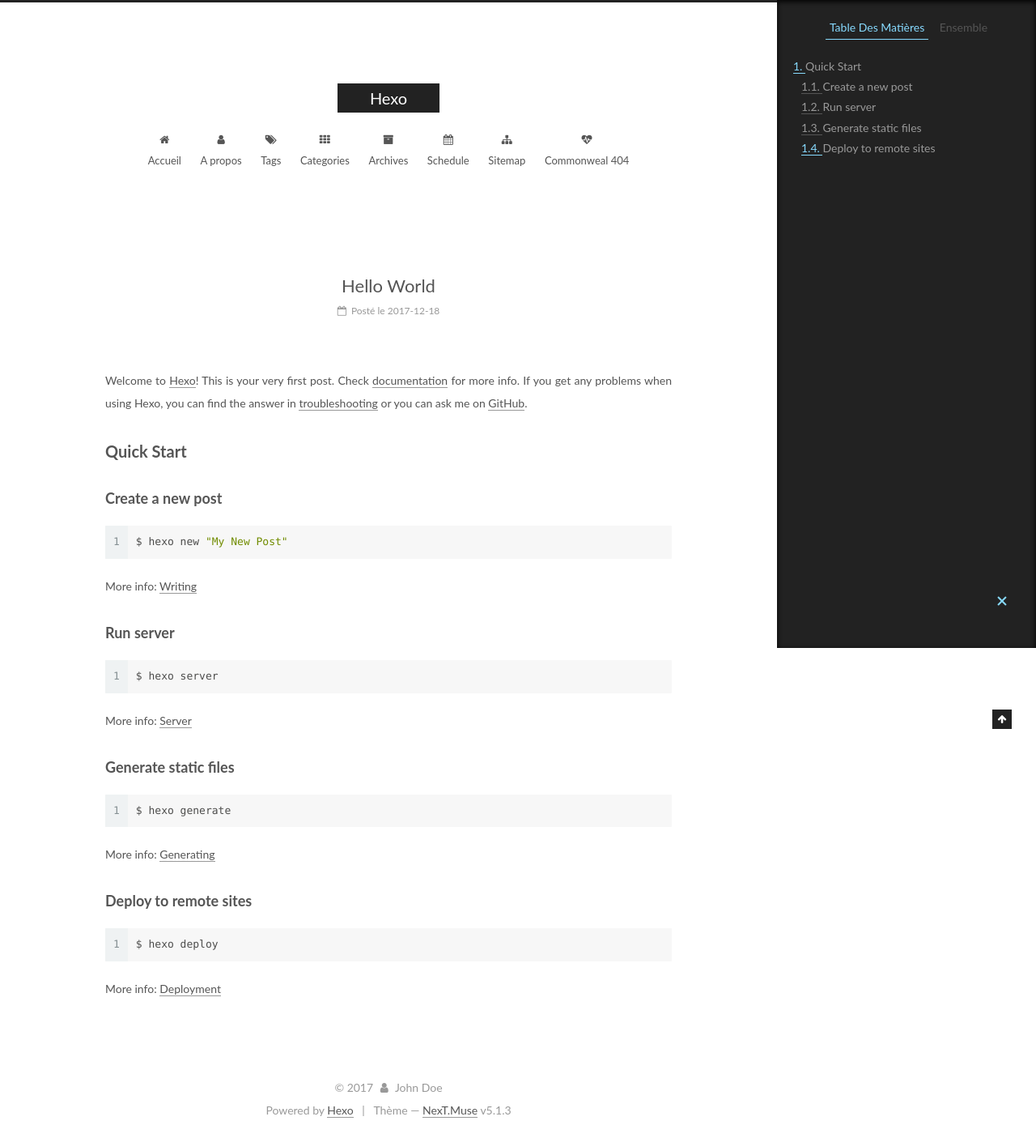
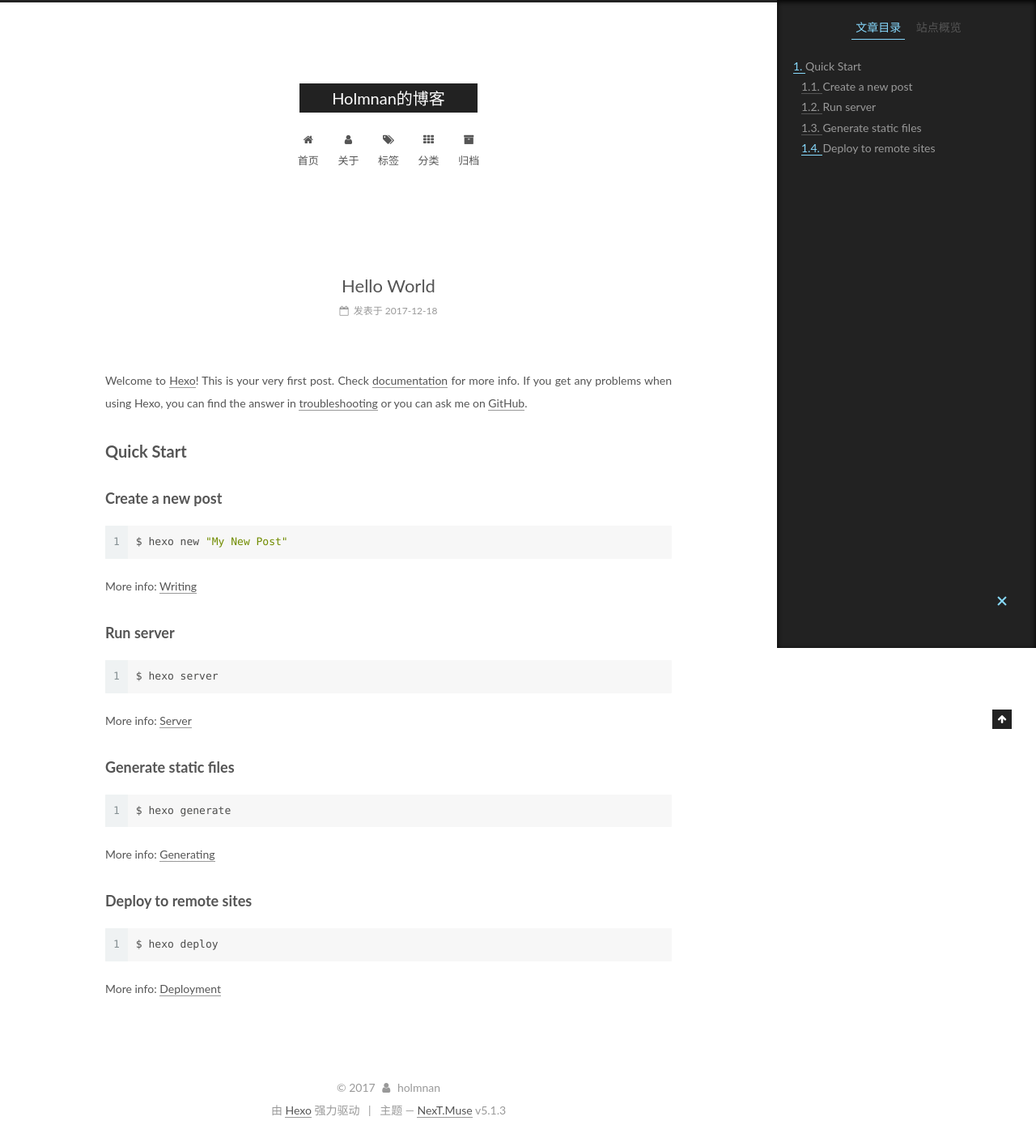
Before and after one commit to Holmnan/Holmnan.github.io, a plain HTML site: page 2017/12/18/hello-world/index.html in a window 1280 px wide. Shown: the whole page at 81% size. Drawn offline with Linux system fonts and the light colour scheme.

Commit message:
Site updated: 2017-12-18 18:55:05

```diff
--- a/2017/12/18/hello-world/index.html
+++ b/2017/12/18/hello-world/index.html
@@ -5,7 +5,7 @@
 
 
 
-<html class="theme-next muse use-motion" lang="">
+<html class="theme-next muse use-motion" lang="zh-Hans">
 <head>
   <meta charset="UTF-8"/>
 <meta http-equiv="X-UA-Compatible" content="IE=edge" />
@@ -83,8 +83,9 @@
 <meta property="og:type" content="article">
 <meta property="og:title" content="Hello World">
 <meta property="og:url" content="http://yoursite.com/2017/12/18/hello-world/index.html">
-<meta property="og:site_name" content="Hexo">
+<meta property="og:site_name" content="Holmnan的博客">
 <meta property="og:description" content="Welcome to Hexo! This is your very first post. Check documentation for more info. If you get any problems when using Hexo, you can find the answer in troubleshooting or you can ask me on GitHub. Quick">
+<meta property="og:locale" content="zh-Hans">
 <meta property="og:updated_time" content="2017-12-18T09:34:33.000Z">
 <meta name="twitter:card" content="summary">
 <meta name="twitter:title" content="Hello World">
@@ -104,7 +105,7 @@
     motion: {"enable":true,"async":false,"transition":{"post_block":"fadeIn","post_header":"slideDownIn","post_body":"slideDownIn","coll_header":"slideLeftIn","sidebar":"slideUpIn"}},
     duoshuo: {
       userId: '0',
-      author: 'Author'
+      author: '博主'
     },
     algolia: {
       applicationID: '',
@@ -124,7 +125,7 @@
 
 
 
-  <title>Hello World | Hexo</title>
+  <title>Hello World | Holmnan的博客</title>
 
 
 
@@ -136,7 +137,7 @@
 
 </head>
 
-<body itemscope itemtype="http://schema.org/WebPage" lang="">
+<body itemscope itemtype="http://schema.org/WebPage" lang="zh-Hans">
 
 
 
@@ -154,7 +155,7 @@
     <div class="custom-logo-site-title">
       <a href="/"  class="brand" rel="start">
         <span class="logo-line-before"><i></i></span>
-        <span class="site-title">Hexo</span>
+        <span class="site-title">Holmnan的博客</span>
         <span class="logo-line-after"><i></i></span>
       </a>
     </div>
@@ -184,7 +185,7 @@
 
               <i class="menu-item-icon fa fa-fw fa-home"></i> <br />
 
-            Accueil
+            首页
           </a>
         </li>
 
@@ -194,7 +195,7 @@
 
               <i class="menu-item-icon fa fa-fw fa-user"></i> <br />
 
-            A propos
+            关于
           </a>
         </li>
 
@@ -204,7 +205,7 @@
 
               <i class="menu-item-icon fa fa-fw fa-tags"></i> <br />
 
-            Tags
+            标签
           </a>
         </li>
 
@@ -214,7 +215,7 @@
 
               <i class="menu-item-icon fa fa-fw fa-th"></i> <br />
 
-            Categories
+            分类
           </a>
         </li>
 
@@ -224,37 +225,7 @@
 
               <i class="menu-item-icon fa fa-fw fa-archive"></i> <br />
 
-            Archives
-          </a>
-        </li>
-
-
-        <li class="menu-item menu-item-schedule">
-          <a href="/schedule/" rel="section">
-
-              <i class="menu-item-icon fa fa-fw fa-calendar"></i> <br />
-
-            Schedule
-          </a>
-        </li>
-
-
-        <li class="menu-item menu-item-sitemap">
-          <a href="/sitemap.xml" rel="section">
-
-              <i class="menu-item-icon fa fa-fw fa-sitemap"></i> <br />
-
-            Sitemap
-          </a>
-        </li>
-
-
-        <li class="menu-item menu-item-commonweal">
-          <a href="/404/" rel="section">
-
-              <i class="menu-item-icon fa fa-fw fa-heartbeat"></i> <br />
-
-            Commonweal 404
+            归档
           </a>
         </li>
 
@@ -294,13 +265,13 @@
     <link itemprop="mainEntityOfPage" href="http://yoursite.com/2017/12/18/hello-world/">
 
     <span hidden itemprop="author" itemscope itemtype="http://schema.org/Person">
-      <meta itemprop="name" content="John Doe">
+      <meta itemprop="name" content="holmnan">
       <meta itemprop="description" content="">
       <meta itemprop="image" content="/images/avatar.gif">
     </span>
 
     <span hidden itemprop="publisher" itemscope itemtype="http://schema.org/Organization">
-      <meta itemprop="name" content="Hexo">
+      <meta itemprop="name" content="Holmnan的博客">
     </span>
 
 
@@ -318,9 +289,9 @@
                 <i class="fa fa-calendar-o"></i>
               </span>
 
-                <span class="post-meta-item-text">Posté le</span>
+                <span class="post-meta-item-text">发表于</span>
 
-              <time title="Post created" itemprop="dateCreated datePublished" datetime="2017-12-18T17:34:33+08:00">
+              <time title="创建于" itemprop="dateCreated datePublished" datetime="2017-12-18T17:34:33+08:00">
                 2017-12-18
               </time>
 
@@ -437,10 +408,10 @@
 
         <ul class="sidebar-nav motion-element">
           <li class="sidebar-nav-toc sidebar-nav-active" data-target="post-toc-wrap">
-            Table Des Matières
+            文章目录
           </li>
           <li class="sidebar-nav-overview" data-target="site-overview-wrap">
-            Ensemble
+            站点概览
           </li>
         </ul>
 
@@ -449,7 +420,7 @@
         <div class="site-overview">
           <div class="site-author motion-element" itemprop="author" itemscope itemtype="http://schema.org/Person">
 
-              <p class="site-author-name" itemprop="name">John Doe</p>
+              <p class="site-author-name" itemprop="name">holmnan</p>
               <p class="site-description motion-element" itemprop="description"></p>
           </div>
 
@@ -461,7 +432,7 @@
                 <a href="/archives/">
 
                   <span class="site-state-item-count">1</span>
-                  <span class="site-state-item-name">articles</span>
+                  <span class="site-state-item-name">日志</span>
                 </a>
               </div>
 
@@ -523,13 +494,13 @@
   <span class="with-love">
     <i class="fa fa-user"></i>
   </span>
-  <span class="author" itemprop="copyrightHolder">John Doe</span>
+  <span class="author" itemprop="copyrightHolder">holmnan</span>
 
 
 </div>
 
 
-  <div class="powered-by">Powered by <a class="theme-link" target="_blank" href="https://hexo.io">Hexo</a></div>
+  <div class="powered-by">由 <a class="theme-link" target="_blank" href="https://hexo.io">Hexo</a> 强力驱动</div>
 
 
 
@@ -537,7 +508,7 @@
 
 
 
-  <div class="theme-info">Thème &mdash; <a class="theme-link" target="_blank" href="https://github.com/iissnan/hexo-theme-next">NexT.Muse</a> v5.1.3</div>
+  <div class="theme-info">主题 &mdash; <a class="theme-link" target="_blank" href="https://github.com/iissnan/hexo-theme-next">NexT.Muse</a> v5.1.3</div>
 
 
 
--- a/css/main.css
+++ b/css/main.css
@@ -1822,7 +1822,7 @@ pre .javascript .function {
   width: 4px;
   height: 4px;
   border-radius: 50%;
-  background: #2f9a0f;
+  background: #a3454f;
 }
 .links-of-blogroll {
   font-size: 13px;
```
Also changed, not shown: archives/2017/12/index.html (+20 -49 lines), archives/2017/index.html (+20 -49 lines), archives/index.html (+20 -49 lines), index.html (+23 -52 lines).
